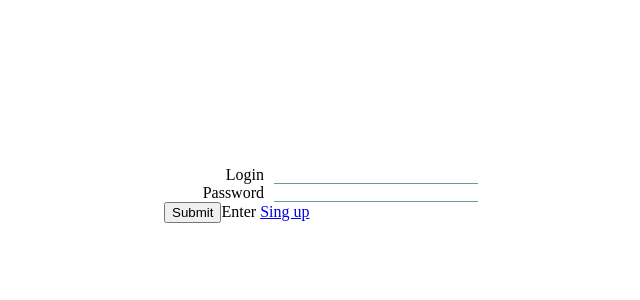
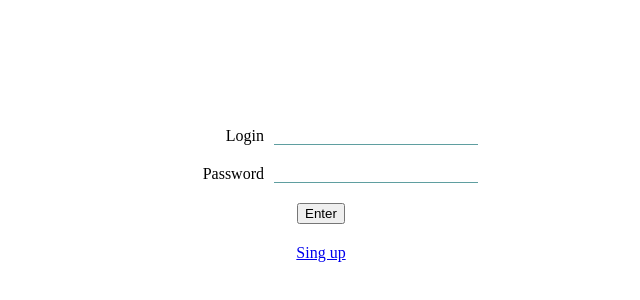
Before and after one commit to damenoid/yandex_praktikum, a website built with Vite: page index.html in a window 1280 px wide. Shown: the part 214-514 px from the top of the page, without its empty margins (319-959 px from the left). Built offline with nearby package versions, Linux system fonts and the light colour scheme.

Commit message:
fix form styles

```diff
--- a/src/pages/avatar/index.js
+++ b/src/pages/avatar/index.js
@@ -3,12 +3,12 @@ import Handlebars from "handlebars";
 const template = `
 <section class="page">
   <h4>Change avatar</h4>
-  <form>
+  <form action="" class="form">
     <label class="input">
       <span class="input__label">Avatar</span>
       <input class="input__input" type="file" name="avatar">
     </label>
-    <input type="submit">Save avatar</input>
+    <input type="submit" value="Save avatar">
   </form>
 </section>
 `
--- a/src/pages/login/index.js
+++ b/src/pages/login/index.js
@@ -2,7 +2,7 @@ import Handlebars from "handlebars";
 
 const template = `
 <section class="page">
-  <form>
+  <form action="" class="form">
     <label class="input">
       <span class="input__label">Login</span>
       <input class="input__input" type="text" name="login">
@@ -11,7 +11,7 @@ const template = `
       <span class="input__label">Password</span>
       <input class="input__input" type="Password" name="password">
     </label>
-    <input type="submit">Enter</input>
+    <input type="submit" value="Enter">
   <form>
   <a href="/registration">Sing up</a>
 </section>
--- a/src/pages/password/index.js
+++ b/src/pages/password/index.js
@@ -3,7 +3,7 @@ import Handlebars from "handlebars";
 const template = `
 <section class="page">
   <h4>Change password</h4>
-  <form>
+  <form action="" class="form">
     <label class="input">
       <span class="input__label">Old password</span>
       <input class="input__input" type="text" name="oldPassword">
@@ -13,7 +13,7 @@ const template = `
       <input class="input__input" type="text" name="newPassword">
     </label>
 
-    <input type="submit">Save</input>
+    <input type="submit" value="Save">
   </form>
 </section>
 `
--- a/src/pages/registration/index.js
+++ b/src/pages/registration/index.js
@@ -3,7 +3,7 @@ import Handlebars from "handlebars";
 const template = `
 <section class="page">
   <h4>Registration</h4>
-  <form>
+  <form action="" class="form">
     <label class="input">
       <span class="input__label">First name</span>
       <input class="input__input" type="text" name="first_name">
@@ -29,7 +29,7 @@ const template = `
       <input class="input__input" type="text" name="phone">
     </label>
 
-    <input type="submit">Sing up</input>
+    <input type="submit" value="Sing up">
   </form>
 </section>
 `
--- a/src/pages/setting/index.js
+++ b/src/pages/setting/index.js
@@ -3,7 +3,7 @@ import Handlebars from "handlebars";
 const template = `
 <section class="page">
   <h4>Settings</h4>
-  <form action="">
+  <form action="" class="form">
     <label class="input">
       <span class="input__label">First name</span>
       <input class="input__input" type="text" name="first_name">
@@ -32,7 +32,7 @@ const template = `
     <a href="/avatar">Set avatar...</a>
     <a href="/password">Change password...</a>
 
-    <input type="submit">Save</input>
+    <input type="submit" value="Save">
   </form>
 </section>
 `
--- a/src/styles.css
+++ b/src/styles.css
@@ -1,6 +1,5 @@
 
 .input {
-    /*width: 300px;*/
     display: flex;
     gap: 10px;
 }
@@ -30,3 +29,12 @@
     justify-content: center;
     height: 100vh;
 }
+
+.form {
+    display: flex;
+    flex-direction: column;
+    align-items: center;
+    gap: 20px;
+    justify-content: center;
+    width: 100%;
+}
```
Also changed, not shown: netlify.toml.
